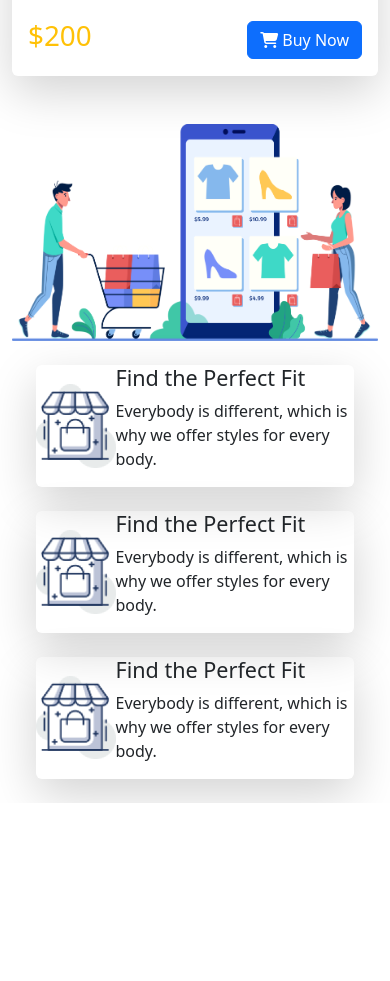
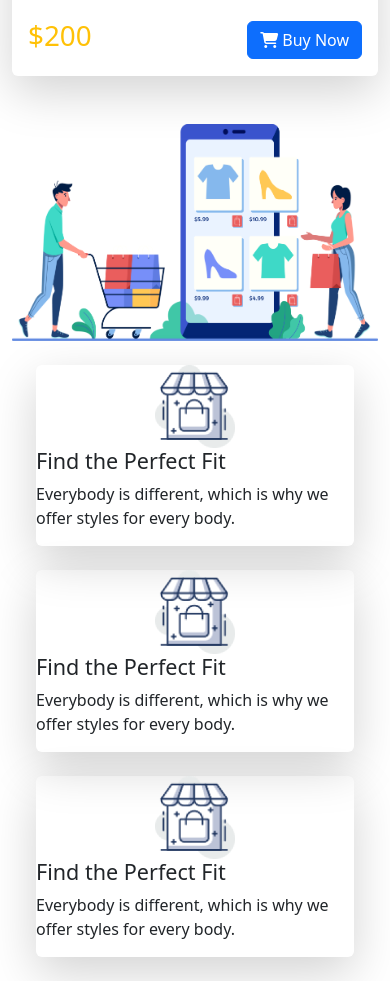
Before and after one commit to Tauhidul-IR/my-nike-react, a plain HTML site: page index.html in a window 390 px wide. Shown: the part 4180-5161 px from the top of the page. Before the commit the page ends 4983 px from the top, so only its background shows below. Drawn offline with Linux system fonts and the light colour scheme.

Commit message:
responsive

```diff
--- a/index.html
+++ b/index.html
@@ -210,9 +210,11 @@
 
             <!-- shopping-section -->
             <section class="shoping">
-                <div class="row d-flex justify-content-center align-items-center  flex-column-reverse flex-sm-row">
-                    <div class="col-xl-6 col-lg-6 col-md-6 col-sm-6 col-12">
-                        <div class="d-flex justify-content-center align-items-center m-4 shadow-lg rounded">
+                <div
+                    class="row d-flex justify-content-center align-items-center  flex-column-reverse flex-sm-column-reverse flex-md-row">
+                    <div class="col-xl-6 col-lg-6 col-md-6 col-sm-12 col-12">
+                        <div
+                            class="d-flex flex-column flex-md-row justify-content-center align-items-center m-4 shadow-lg rounded">
                             <img class="w-25 h-25" src="icons/image12.png" alt="">
                             <div>
                                 <h4>Find the Perfect Fit</h4>
@@ -220,7 +222,8 @@
                                     offer styles for every body.</p>
                             </div>
                         </div>
-                        <div class="d-flex justify-content-center align-items-center m-4 shadow-lg rounded">
+                        <div
+                            class="d-flex flex-column flex-md-row justify-content-center align-items-center m-4 shadow-lg rounded">
                             <img class="w-25 h-25" src="icons/image12.png" alt="">
                             <div>
                                 <h4>Find the Perfect Fit</h4>
@@ -228,7 +231,8 @@
                                     offer styles for every body.</p>
                             </div>
                         </div>
-                        <div class="d-flex justify-content-center align-items-center m-4 shadow-lg rounded">
+                        <div
+                            class="d-flex flex-column flex-md-row justify-content-center align-items-center m-4 shadow-lg rounded">
                             <img class="w-25 h-25" src="icons/image12.png" alt="">
                             <div>
                                 <h4>Find the Perfect Fit</h4>
@@ -237,7 +241,7 @@
                             </div>
                         </div>
                     </div>
-                    <div class="col-xl-6 col-lg-6 col-md-6 col-sm-6 col-12">
+                    <div class="col-xl-6 col-lg-6 col-md-6 col-sm-12 col-12">
                         <img class="w-100" src="icons/XMLID 1.png" alt="">
                     </div>
                 </div>
```
